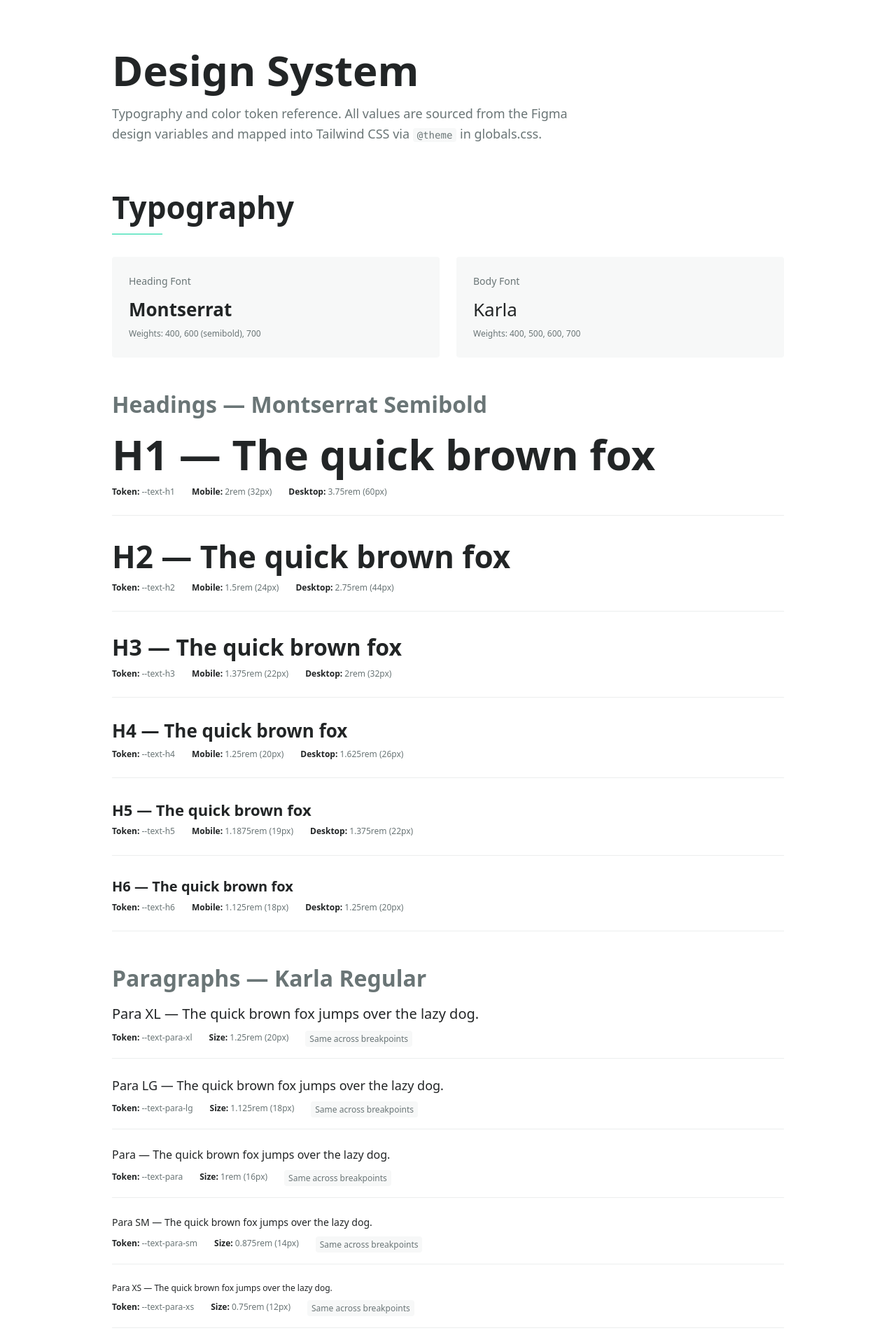
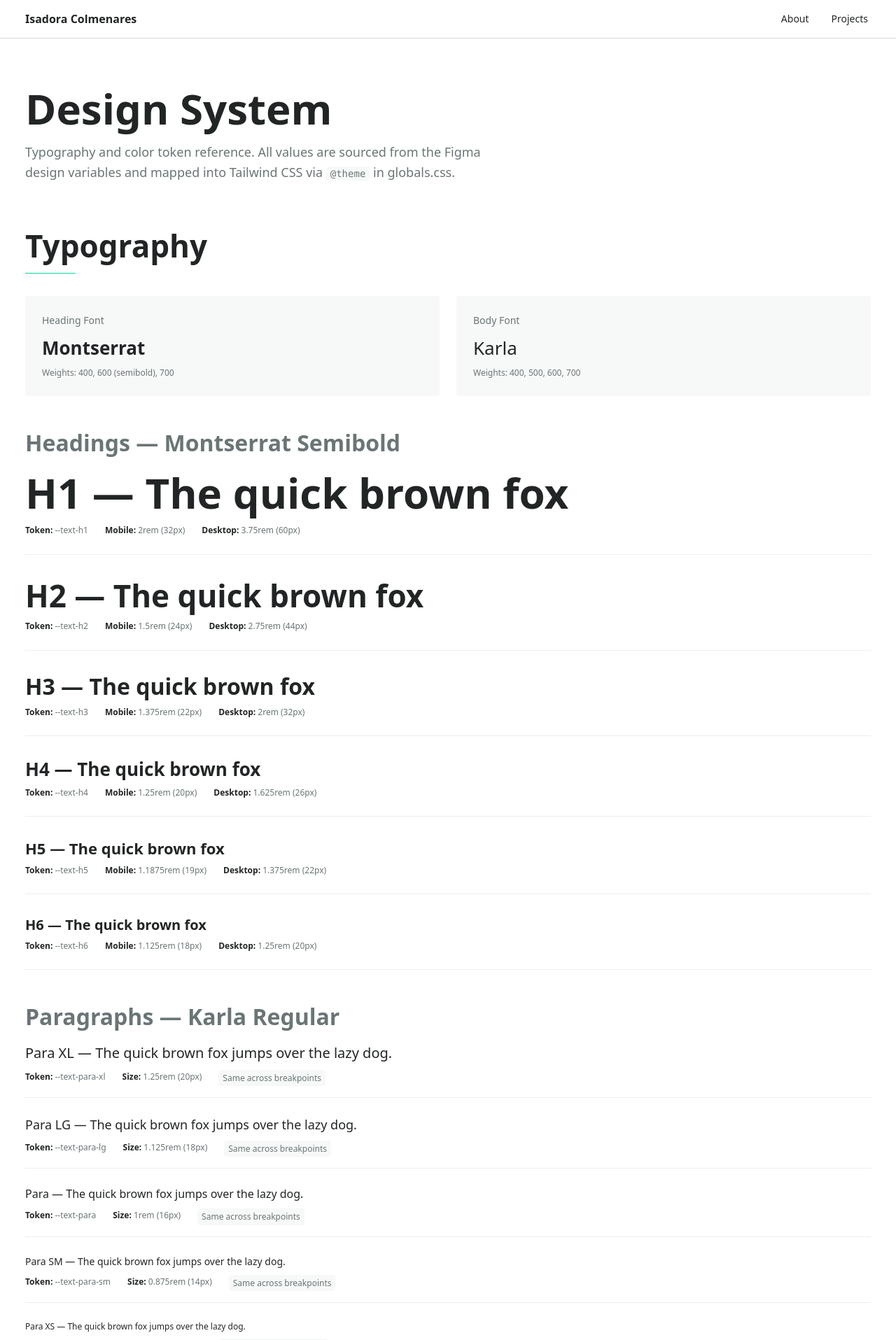
Before and after one commit to isadoracreative/isadora-colmenares-portfolio, a Next.js app: page /design-system in a window 1280 px wide. Shown: the top 1915 px of the page at 70% size. Built offline with nearby package versions, Linux system fonts and the light colour scheme.

Commit message:
Add main grid, header and footer components, and design system spec page.

```diff
--- a/src/app/design-system/page.tsx
+++ b/src/app/design-system/page.tsx
@@ -270,7 +270,7 @@ function SemanticColorRow({ token }: { token: SemanticToken }) {
 
 export default function DesignSystemPage() {
   return (
-    <main className="max-w-5xl mx-auto px-4 sm:px-6 lg:px-8 py-12 sm:py-16">
+    <div className="container-inner py-12 sm:py-16">
       {/* Page header */}
       <div className="mb-16">
         <h1>Design System</h1>
@@ -399,6 +399,6 @@ export default function DesignSystemPage() {
           ))}
         </div>
       </section>
-    </main>
+    </div>
   );
 }
--- a/src/app/globals.css
+++ b/src/app/globals.css
@@ -170,6 +170,39 @@
 }
 
 /* =========================================
+   LAYOUT UTILITIES
+   ========================================= */
+
+/*
+  container-inner — applies the Figma layout-grid gutter (padding) and the
+  1440px max-width cap, matching the spec from variables.json:
+
+    xs / default  → 1rem   (16px)   Figma: --16
+    sm / md       → 1.5rem (24px)   Figma: --md-container
+    lg / xl / 2xl → 2.25rem (36px)  Figma: --2xl-container
+
+  Usage:
+    • Wrap page-level sections in <div class="container-inner"> for
+      padded, centered content.
+    • For edge-to-edge fluid content (hero images, full-bleed sections)
+      omit the wrapper — <main> has no padding by default.
+*/
+@utility container-inner {
+  width: 100%;
+  max-width: 90rem; /* 1440px */
+  margin-inline: auto;
+  padding-inline: 1rem;
+
+  @media (width >= 40rem) {
+    padding-inline: 1.5rem;
+  }
+
+  @media (width >= 64rem) {
+    padding-inline: 2.25rem;
+  }
+}
+
+/* =========================================
    BASE TYPOGRAPHY
    ========================================= */
 @layer base {
--- a/src/app/layout.tsx
+++ b/src/app/layout.tsx
@@ -2,6 +2,8 @@ import type { Metadata } from "next";
 import { Montserrat, Karla } from "next/font/google";
 import "./globals.css";
 import Script from "next/script";
+import Header from "@/components/Header";
+import Footer from "@/components/Footer";
 
 const montserrat = Montserrat({
   subsets: ["latin"],
@@ -34,9 +36,24 @@ export default function RootLayout({
       <body
         className={`${montserrat.variable} ${karla.variable} min-h-full flex flex-col antialiased`}
       >
-        {children}
+        {/*
+          Layout structure:
+            <Header>  sticky top-0, full-width chrome
+            <div>     flex-1 — grows to fill space between header and footer;
+                      zero padding so pages own their own containment.
+                      Use `container-inner` inside pages for padded content,
+                      or go edge-to-edge for full-bleed sections.
+            <Footer>  green band, always at the bottom
+        */}
+        <Header />
 
-        {/* Font Awesome 7 Pro — sharp thin style (fa-sharp fa-thin) */}
+        <div className="flex-1 flex flex-col w-full">
+          {children}
+        </div>
+
+        <Footer />
+
+        {/* Font Awesome 7 Pro — sharp light style (fa-sharp fa-light) */}
         <Script
           src="https://kit.fontawesome.com/b4676e0d67.js"
           crossOrigin="anonymous"
--- a/src/app/page.tsx
+++ b/src/app/page.tsx
@@ -2,7 +2,7 @@ import Link from "next/link";
 
 export default function Home() {
   return (
-    <main className="flex min-h-screen flex-col items-center justify-center p-12">
+    <main className="flex flex-1 flex-col items-center justify-center py-24 px-4">
       <div className="text-center space-y-4">
         <h1>Isadora Colmenares</h1>
         <p className="text-para-lg text-text-secondary">
--- /dev/null
+++ b/src/components/Footer.tsx
@@ -0,0 +1,63 @@
+import Link from 'next/link';
+
+const navLinks = [
+  { href: '/about', label: 'About' },
+  { href: '/projects', label: 'Projects' },
+];
+
+export default function Footer() {
+  return (
+    <footer className="w-full bg-core-green">
+      {/*
+        Padding mirrors the layout grid from Figma:
+          xs      → px-4  (16px)
+          sm / md → px-6  (24px)
+          lg+     → px-9  (36px)
+
+        The inner div caps content at 1440px and centers it,
+        which matches the Figma max-w-1440 constraint at 2xl.
+      */}
+      <div className="w-full px-4 sm:px-6 lg:px-9 py-9">
+        <div className="w-full max-w-[1440px] mx-auto">
+
+          {/* ── xs / sm / md — stacked ─────────────────────────────── */}
+          <div className="flex flex-col gap-6 lg:hidden">
+            <nav aria-label="Footer navigation" className="flex flex-col gap-3">
+              {navLinks.map(({ href, label }) => (
+                <Link
+                  key={href}
+                  href={href}
+                  className="text-para-sm font-body text-text-primary underline underline-offset-2"
+                >
+                  {label}
+                </Link>
+              ))}
+            </nav>
+            <p className="text-para-sm font-body text-text-primary">
+              &copy; Isadora Colmenares 2026. All rights reserved.
+            </p>
+          </div>
+
+          {/* ── lg+ — row ──────────────────────────────────────────── */}
+          <div className="hidden lg:flex items-center justify-between">
+            <nav aria-label="Footer navigation" className="flex items-center gap-6">
+              {navLinks.map(({ href, label }) => (
+                <Link
+                  key={href}
+                  href={href}
+                  className="text-para-sm font-body text-text-primary underline underline-offset-2"
+                >
+                  {label}
+                </Link>
+              ))}
+            </nav>
+            <p className="text-para-sm font-body text-text-primary">
+              &copy; Isadora Colmenares 2026. All rights reserved.
+            </p>
+          </div>
+
+        </div>
+      </div>
+    </footer>
+  );
+}
--- /dev/null
+++ b/src/components/Header.tsx
@@ -0,0 +1,100 @@
+'use client';
+
+import Link from 'next/link';
+import { usePathname } from 'next/navigation';
+import { useState } from 'react';
+
+const navLinks = [
+  { href: '/about', label: 'About' },
+  { href: '/projects', label: 'Projects' },
+];
+
+export default function Header() {
+  const pathname = usePathname();
+  const [menuOpen, setMenuOpen] = useState(false);
+
+  return (
+    <header className="sticky top-0 z-50 w-full bg-white border-b border-gray-20">
+
+      {/* ── Mobile bar (xs → md, hidden at lg+) ──────────────────────── */}
+      <div className="flex h-12 items-center justify-between pl-4 sm:pl-6 pr-3 lg:hidden">
+        <Link
+          href="/"
+          className="font-heading font-semibold text-para-sm text-text-primary leading-none"
+        >
+          Isadora Colmenares
+        </Link>
+
+        <button
+          type="button"
+          className="flex h-full w-8 items-center justify-center text-text-primary"
+          onClick={() => setMenuOpen((prev) => !prev)}
+          aria-expanded={menuOpen}
+          aria-label={menuOpen ? 'Close menu' : 'Open menu'}
+        >
+          <i
+            className={`fa-sharp fa-light text-para ${menuOpen ? 'fa-xmark' : 'fa-bars'}`}
+            aria-hidden="true"
+          />
+        </button>
+      </div>
+
+      {/* ── Mobile dropdown menu ──────────────────────────────────────── */}
+      {menuOpen && (
+        <nav aria-label="Mobile navigation" className="lg:hidden border-t border-gray-10 bg-white">
+          {navLinks.map(({ href, label }) => {
+            const isActive = pathname.startsWith(href);
+            return (
+              <Link
+                key={href}
+                href={href}
+                onClick={() => setMenuOpen(false)}
+                className={[
+                  'flex items-center px-6 py-4 text-para-sm font-body text-text-primary transition-colors',
+                  isActive
+                    ? 'border-l-[3px] border-core-green'
+                    : 'hover:bg-core-green-light',
+                ].join(' ')}
+              >
+                {label}
+              </Link>
+            );
+          })}
+        </nav>
+      )}
+
+      {/* ── Desktop bar (lg+, hidden below lg) ───────────────────────── */}
+      <div className="hidden lg:flex items-center w-full pl-9 pr-6">
+        <div className="flex flex-1 items-center justify-between max-w-[1440px] mx-auto">
+          <Link
+            href="/"
+            className="font-heading font-semibold text-para text-text-primary leading-none"
+          >
+            Isadora Colmenares
+          </Link>
+
+          <nav aria-label="Main navigation" className="flex items-stretch">
+            {navLinks.map(({ href, label }) => {
+              const isActive = pathname.startsWith(href);
+              return (
+                <Link
+                  key={href}
+                  href={href}
+                  className={[
+                    'flex items-center px-4 py-4 text-para-sm font-body text-text-primary transition-colors',
+                    isActive
+                      ? 'border-b-[3px] border-core-green'
+                      : 'hover:bg-core-green-light',
+                  ].join(' ')}
+                >
+                  {label}
+                </Link>
+              );
+            })}
+          </nav>
+        </div>
+      </div>
+
+    </header>
+  );
+}
--- a/tsconfig.json
+++ b/tsconfig.json
@@ -19,7 +19,7 @@
       }
     ],
     "paths": {
-      "@/*": ["./*"]
+      "@/*": ["./src/*"]
     }
   },
   "include": [
```
